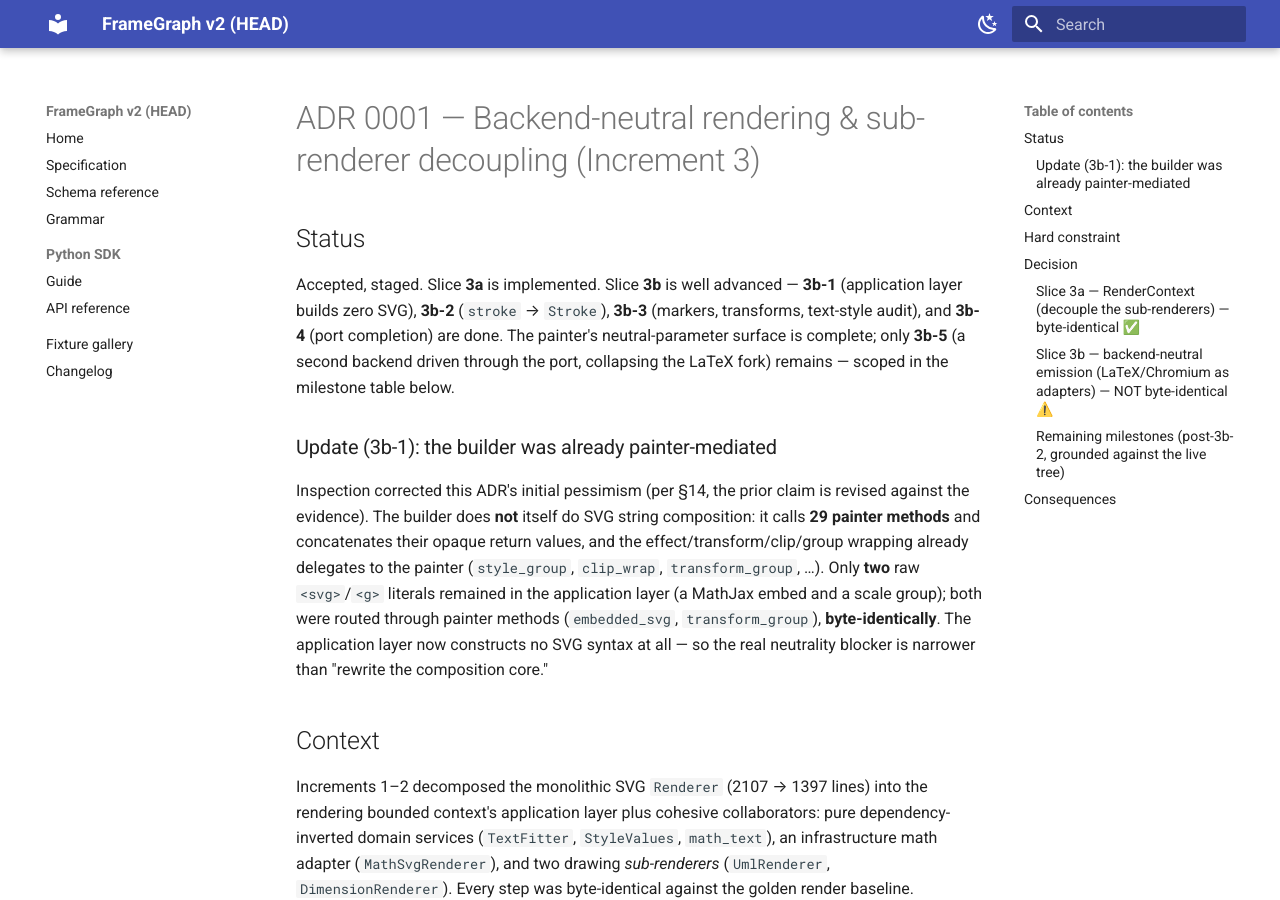
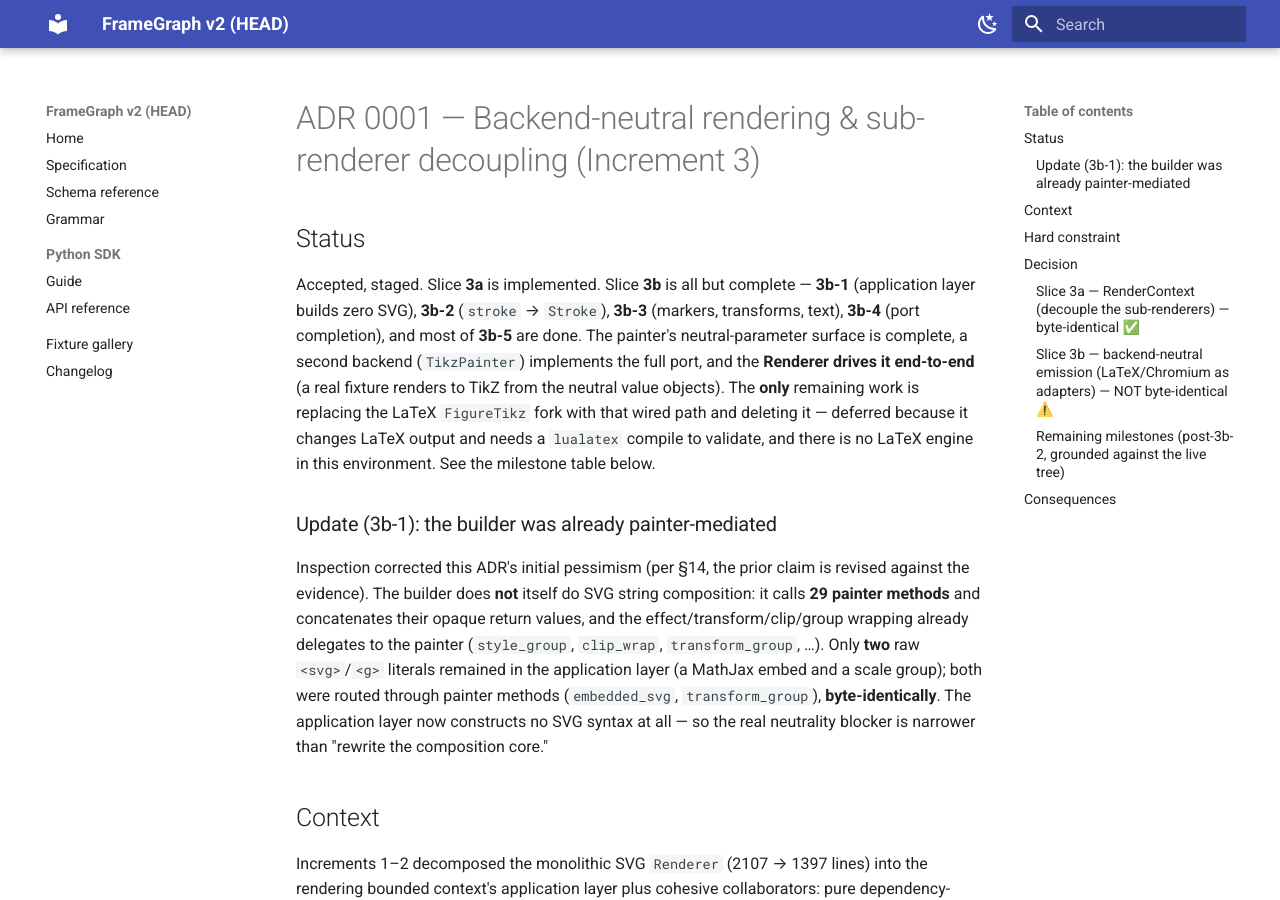
Before and after one commit to pedroanisio/frameforge, an MkDocs documentation site: the page built from docs/adr-0001-backend-neutral-rendering.md, in a window 1280 px wide and 900 px high. Built offline with MkDocs 1.6.1 and Material for MkDocs 9.7.7, drawn with Linux system fonts in a browser that asks for light colours.

Commit message:
docs(adr): sync intro status with the wired-end-to-end milestone
Co-Authored-By: Claude Opus 4.8 <noreply@anthropic.com>
Claude-Session: https://claude.ai/code/session_01JYREyyepwLWY1VGgLMfiTM

```diff
--- a/docs/adr-0001-backend-neutral-rendering.md
+++ b/docs/adr-0001-backend-neutral-rendering.md
@@ -12,12 +12,16 @@ disclaimer:
 
 ## Status
 
-Accepted, staged. Slice **3a** is implemented. Slice **3b** is well advanced —
+Accepted, staged. Slice **3a** is implemented. Slice **3b** is all but complete —
 **3b-1** (application layer builds zero SVG), **3b-2** (`stroke` → `Stroke`),
-**3b-3** (markers, transforms, text-style audit), and **3b-4** (port completion) are
-done. The painter's neutral-parameter surface is complete; only **3b-5** (a second
-backend driven through the port, collapsing the LaTeX fork) remains — scoped in the
-milestone table below.
+**3b-3** (markers, transforms, text), **3b-4** (port completion), and most of
+**3b-5** are done. The painter's neutral-parameter surface is complete, a second
+backend (`TikzPainter`) implements the full port, and the **Renderer drives it
+end-to-end** (a real fixture renders to TikZ from the neutral value objects). The
+**only** remaining work is replacing the LaTeX `FigureTikz` fork with that wired
+path and deleting it — deferred because it changes LaTeX output and needs a
+`lualatex` compile to validate, and there is no LaTeX engine in this environment.
+See the milestone table below.
 
 ### Update (3b-1): the builder was already painter-mediated
 
```
